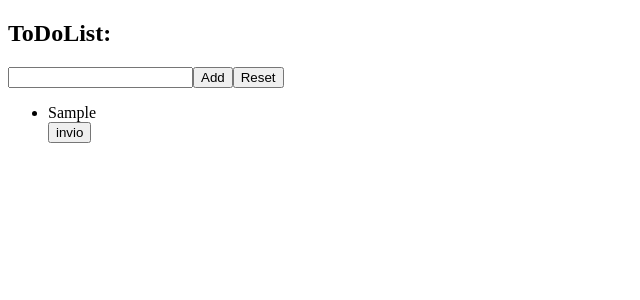
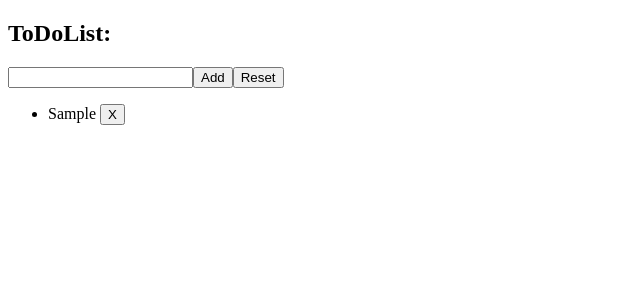
Before and after one commit to paolobaiada/React, a React (Create React App) app: page / in a window 1280 px wide. Both pictures are taken after typing "Sample" into the empty fields and a click on the button "Add". Shown: the top 300 px of the page, without its empty margins (0-640 px from the left). Built offline with nearby package versions, Linux system fonts and the light colour scheme.

Commit message:
render-props

```diff
--- a/src/App.js
+++ b/src/App.js
@@ -1,21 +1,26 @@
-
 import React from "react";
 import ToDoList from "./Components/ToDoList";
-class App extends React.Component{
 
-  render(){
+class App extends React.Component {
+  render() {
+    return (
+      <div>
+        <ToDoList
+          render={(items, remove) => {
+            return (
+              <ul>
+                {items.map((item, index) => (
+                  <li key={index}>
+                    {item} <button onClick={() => remove(item)}>X</button>
+                  </li>
+                ))}
+              </ul>
+            );
+          }}
+        />
+      </div>
+    );
+  }
+}
 
-   return (
-    <>
-
-    <ToDoList/>
-
-    </>
-
-   )
-
-
-  }
-
-}
 export default App;
--- a/src/Components/ToDoList.jsx
+++ b/src/Components/ToDoList.jsx
@@ -1,6 +1,6 @@
 import React, { useState } from 'react';
 
-function TodoList() {
+function TodoList(props) {
   const [items, setItems] = useState([]);
   const [text, setText] = useState('');
 
@@ -24,23 +24,9 @@ function TodoList() {
       <button onClick={addItem}>Add</button>
       <button onClick={reset}>Reset</button>
 
-      <ul>
-        {items.map((item, index) => {
-          return (
-            <>
-            <li key={index}>{item}</li>
-            <button onClick={()=> remove(item)}>invio</button>
-            </>
 
-          )
+        {props.render(items,remove)}
 
-        }
-
-
-
-        )}
-
-      </ul>
     </div>
   );
       }
```
